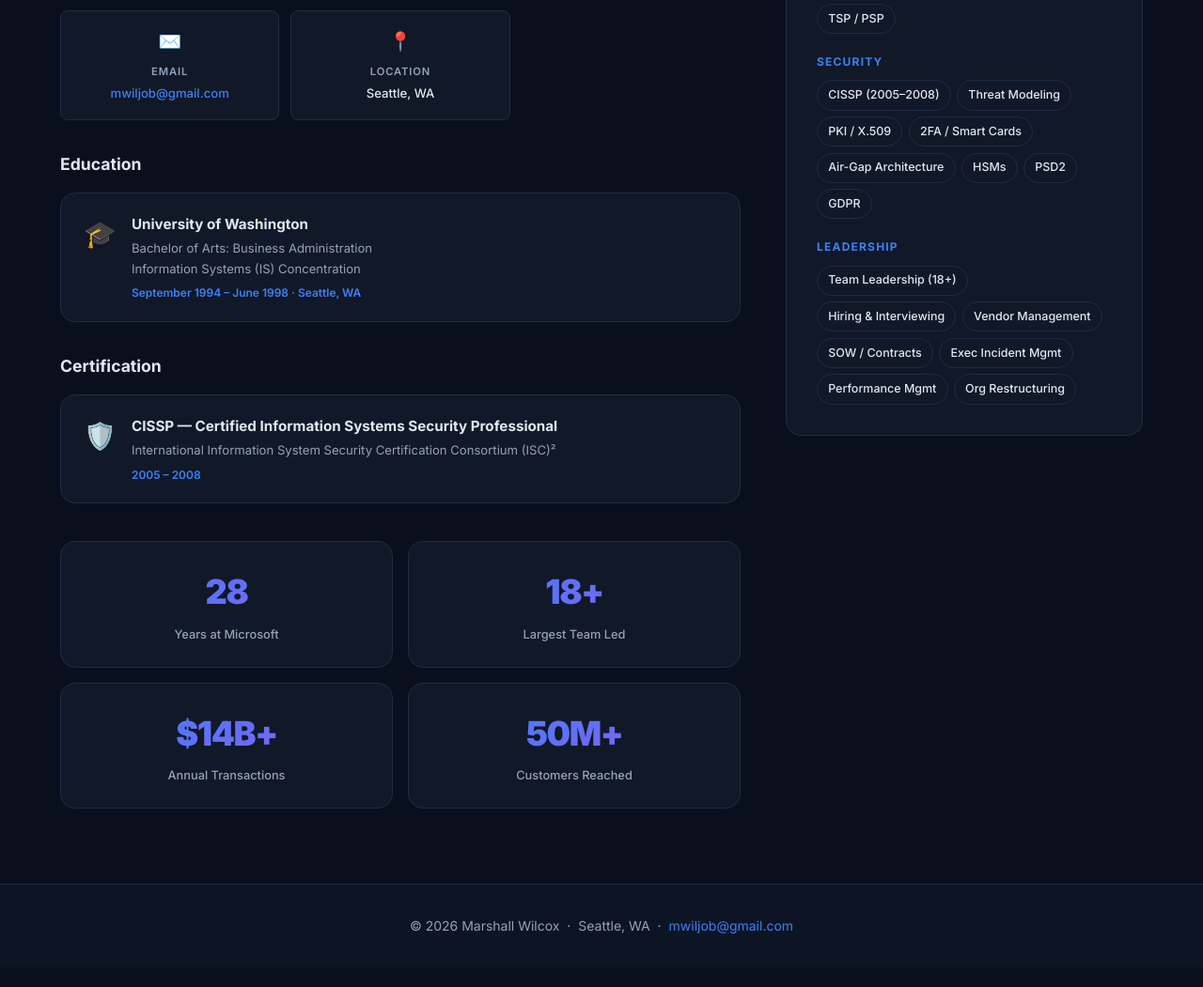
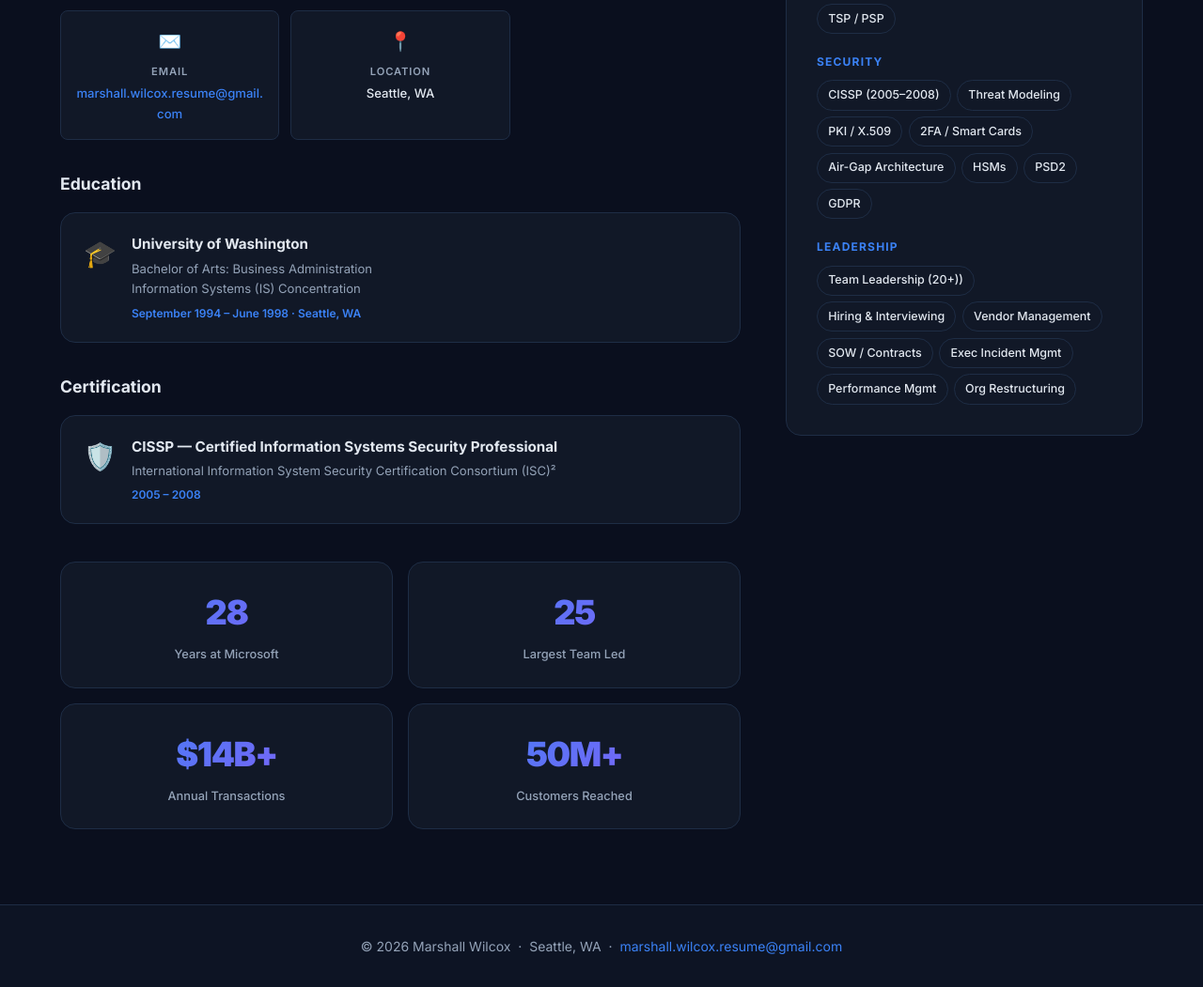
Before and after one commit to marshdoggit/portfolio, a plain HTML site: page about.html in a window 1280 px wide. Shown: the part 762-1813 px from the top of the page at 94% size. Before the commit the page ends 1792 px from the top, so only its background shows below. Drawn offline with Linux system fonts and the light colour scheme.

Commit message:
Update max team size to 25 and update email address and resume pdf

```diff
--- a/about.html
+++ b/about.html
@@ -1138,7 +1138,7 @@ img { max-width: 100%; display: block; }
               <div class="contact-card">
                 <div class="contact-icon">✉️</div>
                 <div class="contact-label">Email</div>
-                <div class="contact-value"><a href="mailto:mwiljob@gmail.com">mwiljob@gmail.com</a></div>
+                <div class="contact-value"><a href="mailto:marshall.wilcox.resume@gmail.com">marshall.wilcox.resume@gmail.com</a></div>
               </div>
               <div class="contact-card">
                 <div class="contact-icon">📍</div>
@@ -1176,7 +1176,7 @@ img { max-width: 100%; display: block; }
                 <div class="stat-label">Years at Microsoft</div>
               </div>
               <div class="stat-card">
-                <div class="stat-number" data-target="18" data-suffix="+">18+</div>
+                <div class="stat-number" data-target="25" data-suffix="">25</div>
                 <div class="stat-label">Largest Team Led</div>
               </div>
               <div class="stat-card">
@@ -1252,7 +1252,7 @@ img { max-width: 100%; display: block; }
 
             <h3>Leadership</h3>
             <div class="skill-pills">
-              <span class="skill-pill">Team Leadership (18+)</span>
+              <span class="skill-pill">Team Leadership (20+))</span>
               <span class="skill-pill">Hiring &amp; Interviewing</span>
               <span class="skill-pill">Vendor Management</span>
               <span class="skill-pill">SOW / Contracts</span>
@@ -1267,7 +1267,7 @@ img { max-width: 100%; display: block; }
     </section>
 
     <footer class="footer">
-      <p>© 2026 Marshall Wilcox &nbsp;·&nbsp; Seattle, WA &nbsp;·&nbsp; <a href="mailto:mwiljob@gmail.com">mwiljob@gmail.com</a></p>
+      <p>© 2026 Marshall Wilcox &nbsp;·&nbsp; Seattle, WA &nbsp;·&nbsp; <a href="mailto:marshall.wilcox.resume@gmail.com">marshall.wilcox.resume@gmail.com</a></p>
     </footer>
   </div>
   <script>
```
Also changed, not shown: index.html (+3 -3 lines), philosophy.html (+1 -1 lines), project-commerce.html (+3 -3 lines), project-dante.html (+1 -1 lines), project-sips.html (+1 -1 lines), project-universal.html (+1 -1 lines), projects.html (+2 -2 lines), timeline.html (+2 -2 lines), 1 other file.
